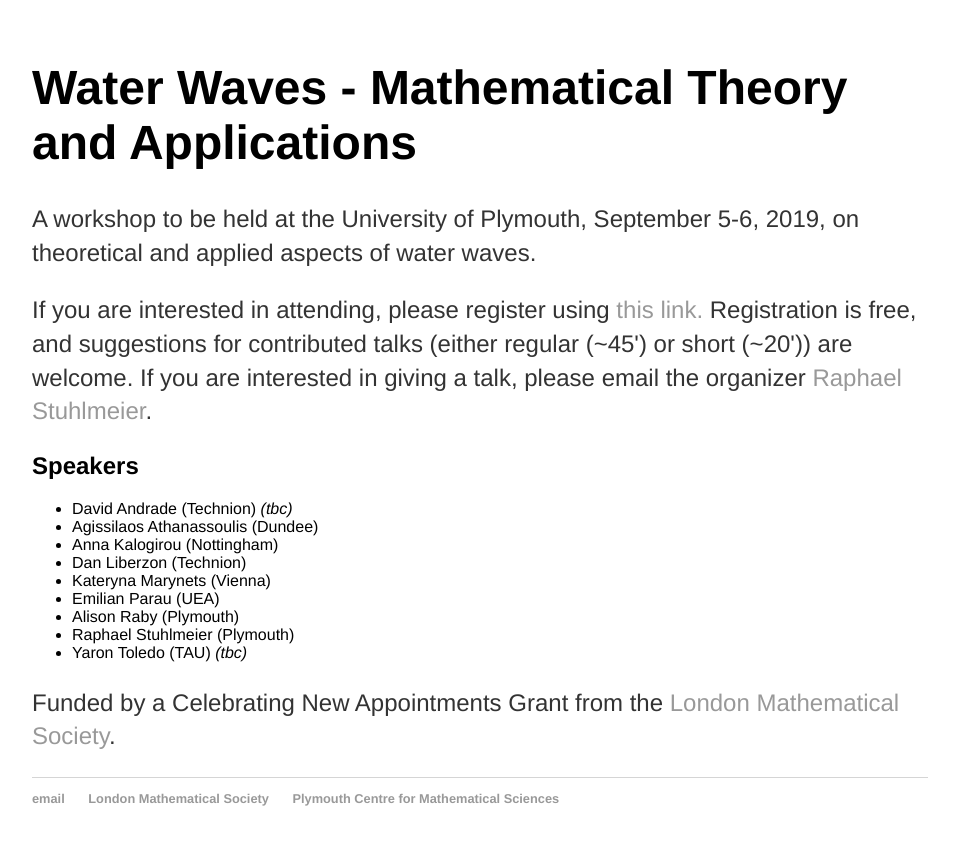
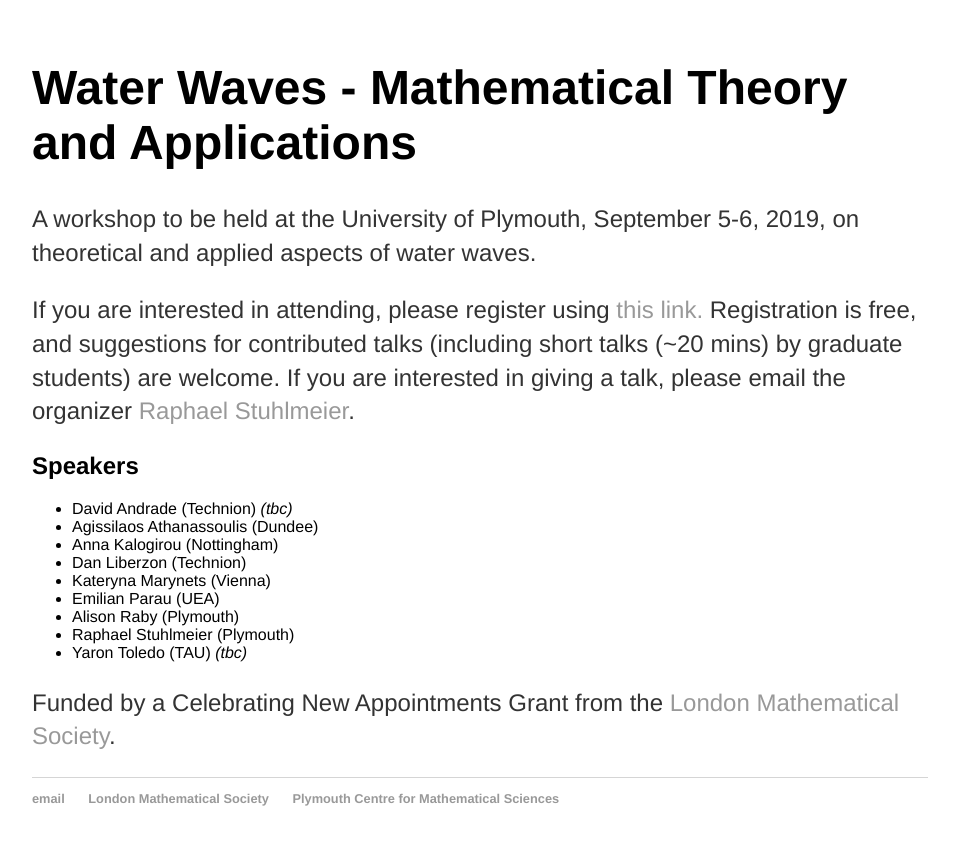
Before and after one commit to rstuhlmeier/rstuhlmeier.github.io, a Jekyll site: the page built from conferences/workshop.html, in a window 1280 px wide. Shown: the top 845 px of the page, without its empty margins (160-1119 px from the left). Built offline with Jekyll 4.4.1, drawn with Linux system fonts in a browser that asks for light colours.

Commit message:
Clarified short talks duration

```diff
--- a/conferences/workshop.html
+++ b/conferences/workshop.html
@@ -7,7 +7,7 @@ title: Workshop Water Waves - Mathematical Theory and Applications
 
 <p>A workshop to be held at the University of Plymouth, September 5-6, 2019, on theoretical and applied aspects of water waves.</p>
 
-<p>If you are interested in attending, please register using <a href="https://forms.gle/EQ6KM2ciCtZ7BxYb8">this link.</a> Registration is free, and suggestions for contributed talks (either regular (~45') or short (~20')) are welcome. If you are interested in giving a talk, please email the organizer <a href="mailto:raphael.stuhlmeier@plymouth.ac.uk">Raphael Stuhlmeier</a>.
+<p>If you are interested in attending, please register using <a href="https://forms.gle/EQ6KM2ciCtZ7BxYb8">this link.</a> Registration is free, and suggestions for contributed talks (including short talks (~20 mins) by graduate students) are welcome. If you are interested in giving a talk, please email the organizer <a href="mailto:raphael.stuhlmeier@plymouth.ac.uk">Raphael Stuhlmeier</a>.
 
 <h2>Speakers</h2>
 <ul type=disc>
```
